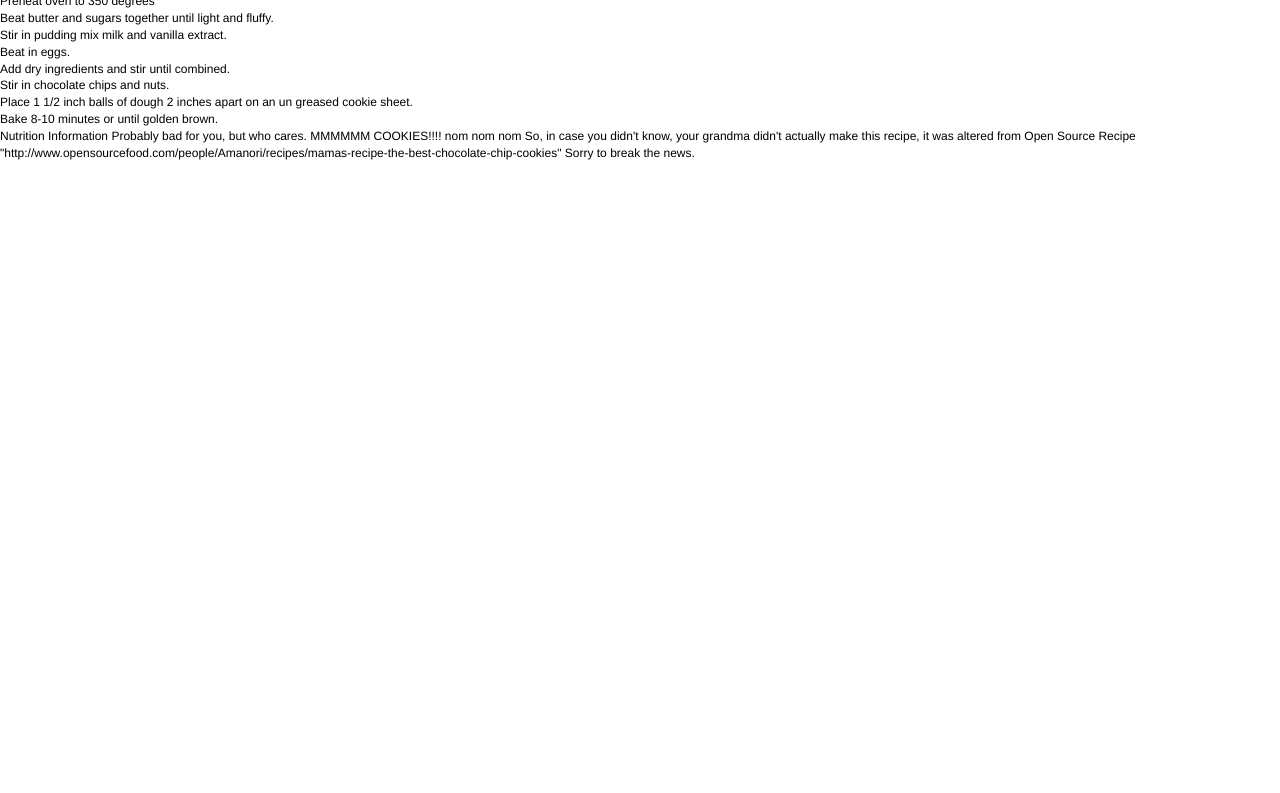
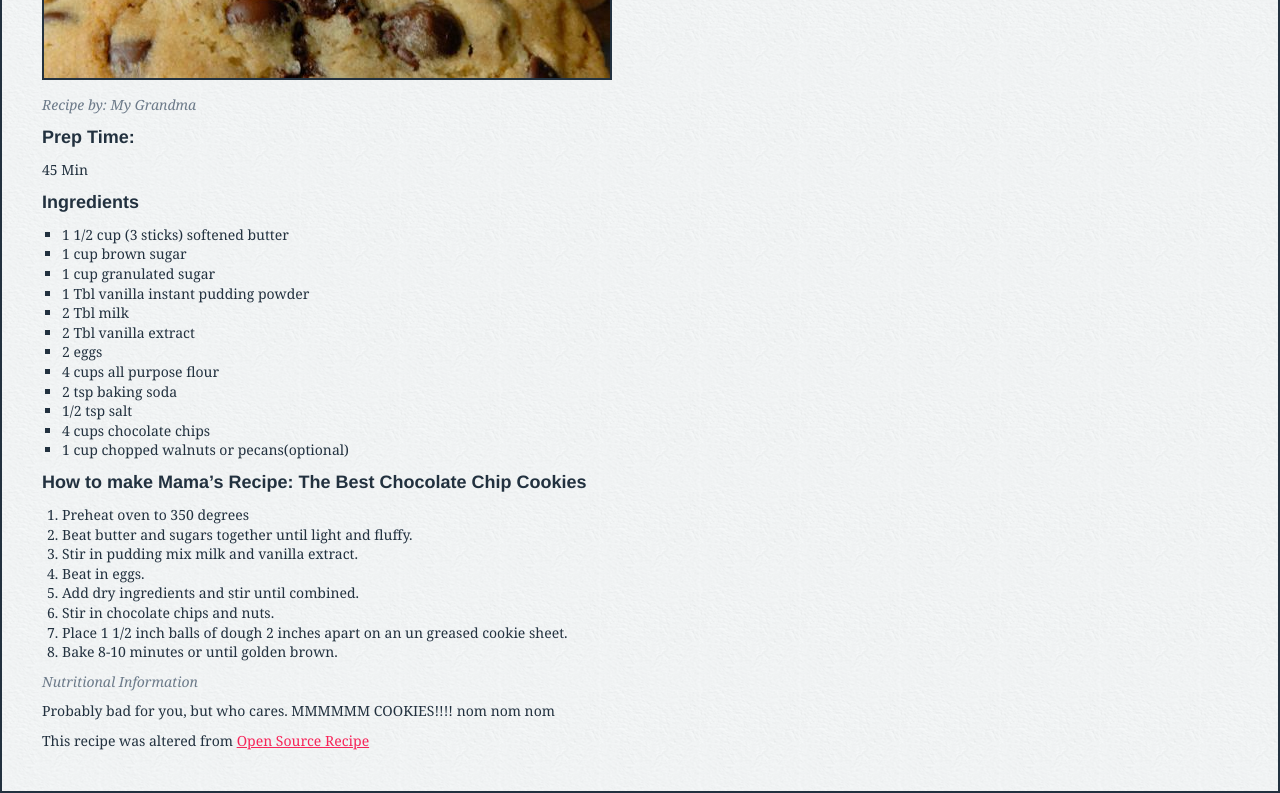
Before and after one commit to LeDrizzle/cookie-site, a plain HTML site: page index.html in a window 1280 px wide. Shown: the part 309-1102 px from the top of the page. Before the commit the page ends 800 px from the top, so only its background shows below. Drawn offline with Linux system fonts and the light colour scheme.

Commit message:
added html, css

```diff
--- a/css/style.css
+++ b/css/style.css
@@ -56,3 +56,62 @@ body {
 /******************************************
 /* LAYOUT
 /*******************************************/
+
+body {
+     padding: 40px;
+     color: #22313f;
+     background-image: url("../handmadepaper.png");
+     background-repeat: repeat;
+     border: 2px solid #22313f;
+
+}
+
+a{
+     color: #f62459;
+}
+
+.italic {
+     font-style: italic;
+     color: #6c7a89;
+
+}
+img {
+     border: 2px solid #22313f;
+}
+
+p {
+     font-family: Georgia, serif;
+     font-size: 14px;
+     margin-top: 10px;
+}
+
+h1 {
+     font-family: Georgia, serif;
+     font-size: 36px;
+     font-weight: bold;
+     padding-bottom: 10px;
+
+}
+
+h2 {
+     font-family: Helvetica, Arial, sans-serif;
+     font-size: 18px;
+     font-weight: bold;
+     margin-top: 10px;
+}
+
+ul {
+     font-family: Georgia, serif;
+     font-size: 14px;
+     list-style-type: square;
+     margin-left: 20px;
+     margin-top: 10px;
+}
+
+ol {
+     font-family: Georgia, serif;
+     font-size: 14px;
+     list-style-type: decimal;
+     margin-left: 20px;
+     margin-top: 10px;
+}
--- a/index.html
+++ b/index.html
@@ -17,8 +17,13 @@ Cookie Recipe CSS
 Bonus: The border on the page and around the image is black
 
 The Cookie Recipe
+
+test
+
 =================
 -->
+
+
 <!DOCTYPE html>
 <html lang="en">
 	<head>
@@ -34,8 +39,10 @@ The Cookie Recipe
 
 	</head>
 		<body>
+			<body background="handmadepaper.png">
 			<h1>The Best Chocolate Chip Cookies</h1>
-			<p><i>Recipe by: My Grandma</i></p>
+			<img src="cookies.jpg" alt="cookies">
+			<p><span class="italic">Recipe by: My Grandma</span></p>
 			<h2>Prep Time:</h2>
 				<p>45 Min</p>
 			<h2>Ingredients</h2>
@@ -67,12 +74,12 @@ The Cookie Recipe
 			</ol>
 
 
-		Nutrition Information
+		<p><span class="italic">Nutritional Information</span></P>
 
-		Probably bad for you, but who cares. MMMMMM COOKIES!!!! nom nom nom
+		<p>Probably bad for you, but who cares. MMMMMM COOKIES!!!! nom nom nom</p>
 
 
-		So, in case you didn't know, your grandma didn't actually make this recipe, it was altered from Open Source Recipe "http://www.opensourcefood.com/people/Amanori/recipes/mamas-recipe-the-best-chocolate-chip-cookies"
-		Sorry to break the news. <!--You must include the link in your final webpage -->
+		<p>This recipe was altered from <a href="http://www.opensourcefood.com/people/Amanori/recipes/mamas-recipe-the-best-chocolate-chip-cookies"> Open Source Recipe</a></p>
+
 		</body>
 </html>
```
Also changed, not shown: handmadepaper.png (added).
